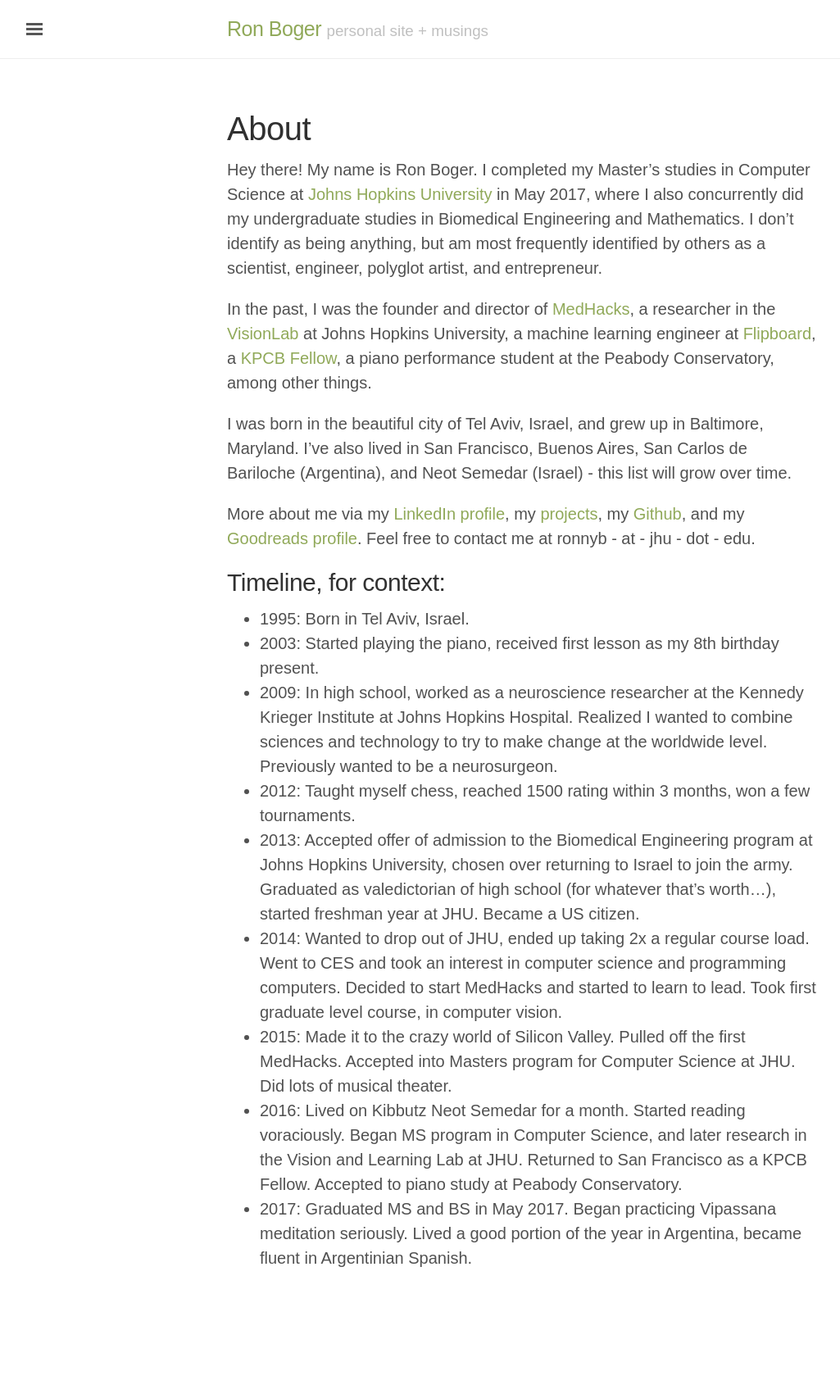
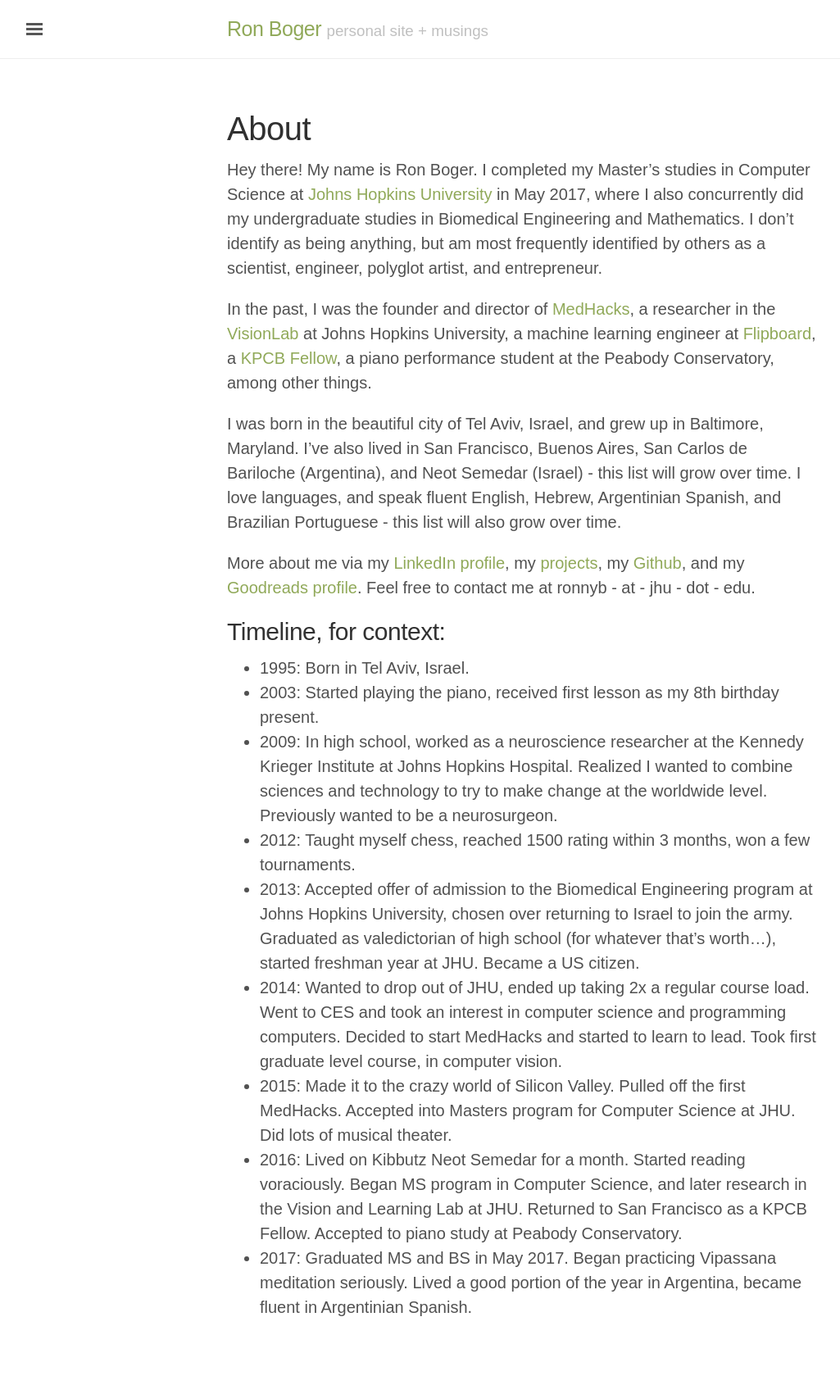
Before and after one commit to ronboger/ronboger.github.io, a Jekyll site: the page built from about.md, in a window 1280 px wide. Shown: the whole page at 82% size, without its empty margins (3-1028 px from the left). Built offline with Jekyll 4.4.1, drawn with Linux system fonts in a browser that asks for light colours; before the commit the page ends 1630 px from its top, so only the background shows below that.

Commit message:
about changeS

```diff
--- a/about.md
+++ b/about.md
@@ -7,7 +7,7 @@ Hey there! My name is Ron Boger. I completed my Master's studies in Computer Sci
 
 In the past, I was the founder and director of [MedHacks](http://medhacks.org), a researcher in the [VisionLab](http://vision.jhu.edu) at Johns Hopkins University, a machine learning engineer at [Flipboard](http://about.flipboard.com), a [KPCB Fellow](http://kpcbfellows.com), a piano performance student at the Peabody Conservatory, among other things.
 
-I was born in the beautiful city of Tel Aviv, Israel, and grew up in Baltimore, Maryland. I've also lived in San Francisco, Buenos Aires, San Carlos de Bariloche (Argentina), and Neot Semedar (Israel) - this list will grow over time.
+I was born in the beautiful city of Tel Aviv, Israel, and grew up in Baltimore, Maryland. I've also lived in San Francisco, Buenos Aires, San Carlos de Bariloche (Argentina), and Neot Semedar (Israel) - this list will grow over time. I love languages, and speak fluent English, Hebrew, Argentinian Spanish, and Brazilian Portuguese - this list will also grow over time.
 
 More about me via my [LinkedIn profile](http://www.linkedin.com/in/ronboger), my [projects](/projects), my [Github](https://github.com/ronnyb29/), and my [Goodreads profile](https://www.goodreads.com/user/show/69825193-ron-boger). Feel free to contact me at ronnyb - at - jhu - dot - edu.
 
```
